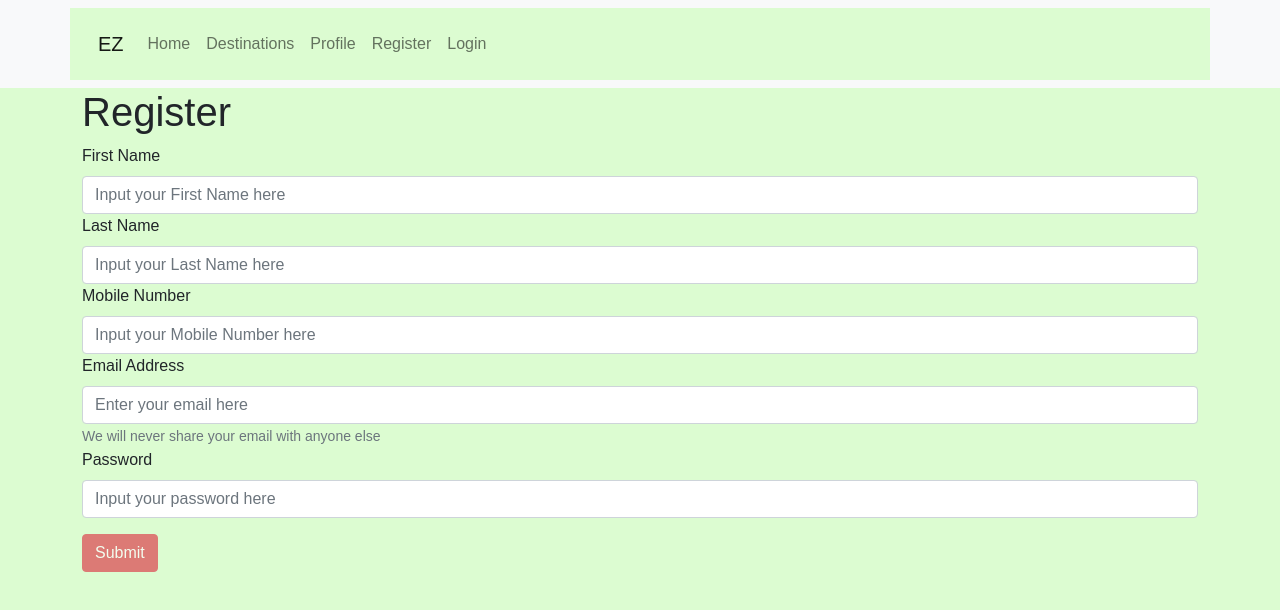
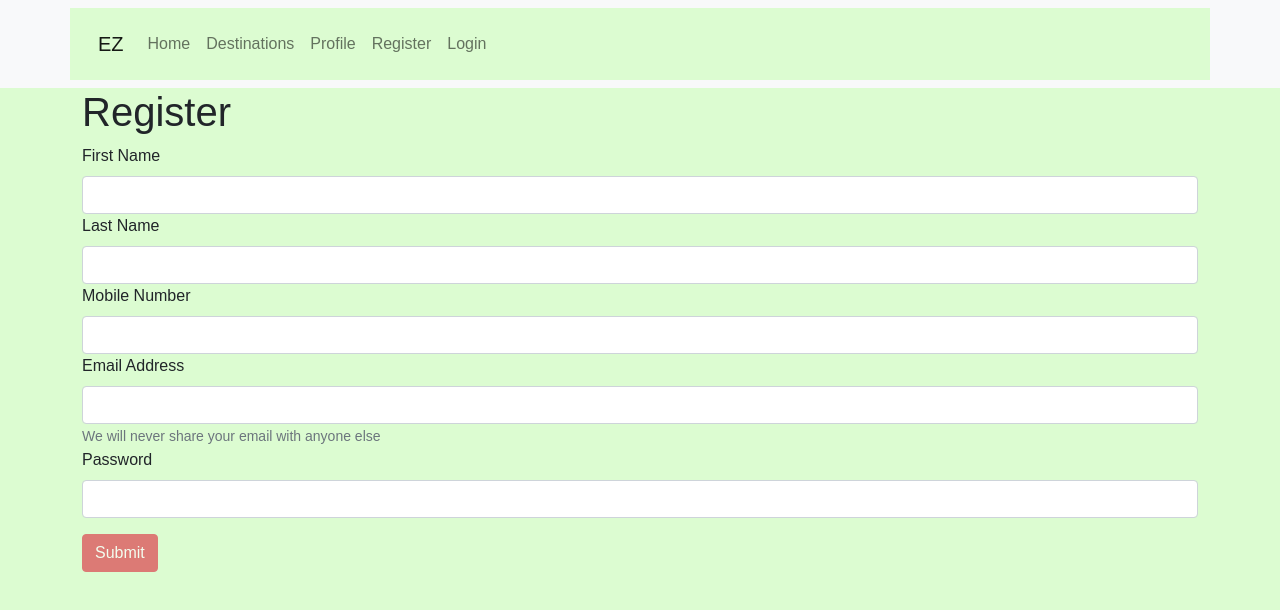
Before and after one commit to emmalyngrace23/EZdestinations, a React (Create React App) app: page /register in a window 1280 px wide. Shown: the top 610 px of the page. Built offline with nearby package versions, Linux system fonts and the light colour scheme; no server answers.

Commit message:
addes updates

```diff
--- a/src/pages/Register.js
+++ b/src/pages/Register.js
@@ -6,7 +6,9 @@ import UserContext from '../UserContext'
 
 export default function Register(){
 
-	const {user, setUser} = useContext(UserContext);
+
+	// const {user, setUser} = useContext(UserContext);
+	const {user} = useContext(UserContext);
 
 	const history = useNavigate();
 
@@ -113,7 +115,6 @@ export default function Register(){
 				<Form.Label>First Name</Form.Label>
 				<Form.Control
 					type= "text"
-					placeholder= "Input your First Name here"
 					value={firstName}
 					onChange={e => setFirstName(e.target.value)}
 					required
@@ -123,7 +124,6 @@ export default function Register(){
 				<Form.Label>Last Name</Form.Label>
 				<Form.Control
 					type= "text"
-					placeholder= "Input your Last Name here"
 					value={lastName}
 					onChange={e => setLastName(e.target.value)}
 					required
@@ -133,7 +133,6 @@ export default function Register(){
 				<Form.Label>Mobile Number</Form.Label>
 				<Form.Control
 					type= "text"
-					placeholder= "Input your Mobile Number here"
 					value={mobileNo}
 					onChange={e => setMobileNo(e.target.value)}
 					required
@@ -143,7 +142,6 @@ export default function Register(){
 				<Form.Label>Email Address</Form.Label>
 				<Form.Control
 					type= "email"
-					placeholder= "Enter your email here"
 					value={email}
 					onChange={e => setEmail(e.target.value)}
 					required
@@ -156,7 +154,6 @@ export default function Register(){
 				<Form.Label>Password</Form.Label>
 				<Form.Control
 					type= "password"
-					placeholder= "Input your password here"
 					value={password}
 					onChange={e => setPassword(e.target.value)}
 					required
```
